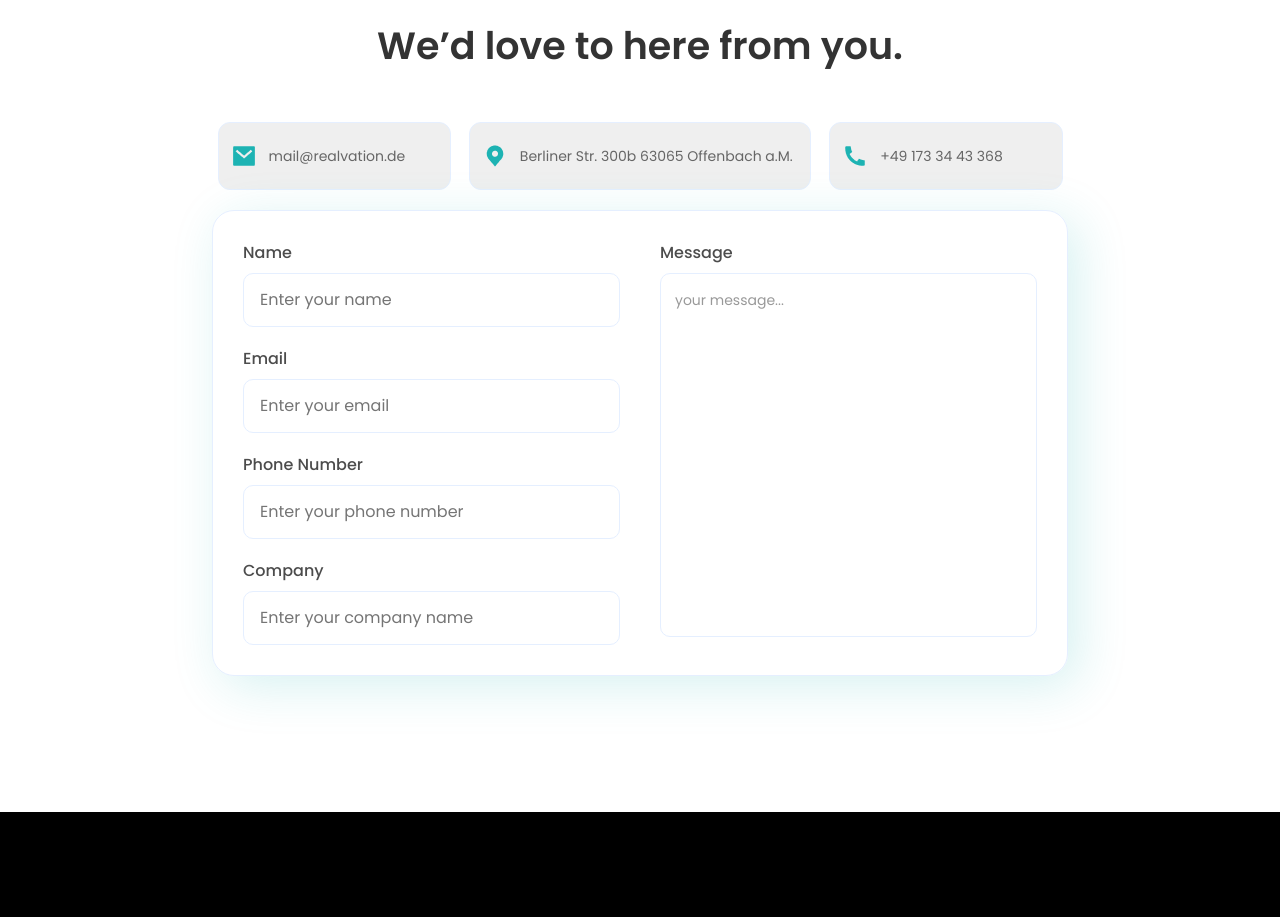
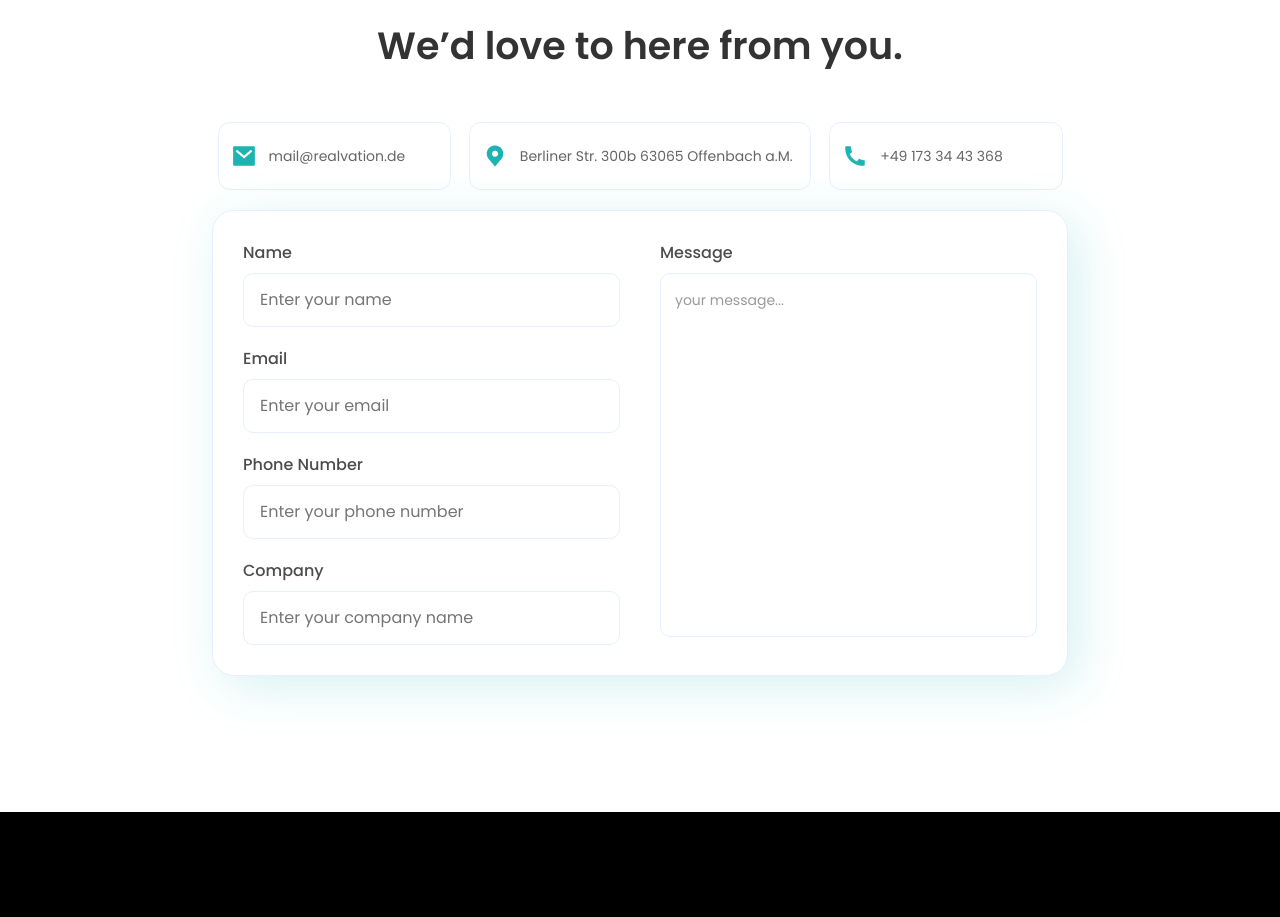
Before and after one commit to waqar-ahmad356/property-lens-boostrap, a plain HTML site: page index.html in a window 1280 px wide. Shown: the part 3560-4477 px from the top of the page. Drawn offline with nearby package versions, Linux system fonts and the light colour scheme.

Commit message:
development-mode

```diff
--- a/CSS/home.css
+++ b/CSS/home.css
@@ -1246,14 +1246,17 @@
 }
 .form-btn .mail-btn{
   width: 235px;
+  background-color: transparent;
 
 }
 .form-btn .address-btn{
   width: 345px;
+  background-color: transparent;
 
 }
 .form-btn .phone-btn{
   width: 235px;
+  background-color: transparent;
 
 }
 .form-btn button {
```
